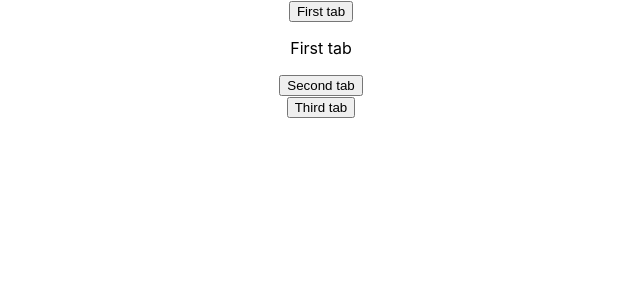
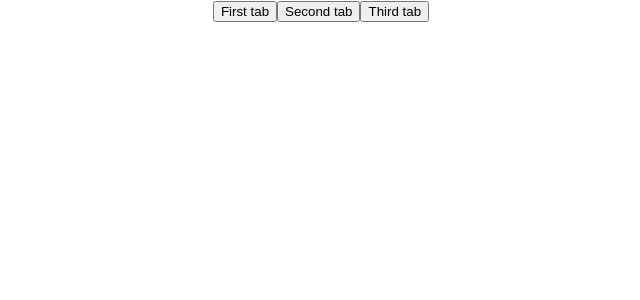
Before and after one commit to caitlin-hamilton/tab-accessible, a React (Create React App) app: page / in a window 1280 px wide. Shown: the top 300 px of the page, without its empty margins (319-959 px from the left). Built offline with nearby package versions, Linux system fonts and the light colour scheme.

Commit message:
working but ugly

```diff
--- a/src/tab.tsx
+++ b/src/tab.tsx
@@ -1,4 +1,4 @@
-import React from 'react'
+import React, { RefObject } from 'react'
 
 interface Props {
     id: string
@@ -6,14 +6,11 @@ interface Props {
     selectedTab: number
     title: string
     handleChange: (index: number) => void
+    tabRef: RefObject<HTMLButtonElement>
 }
-const Tab = ({ id, index, selectedTab, title, handleChange } : Props) => {
+const Tab = ({ id, index, selectedTab, title, handleChange, tabRef } : Props) => {
     return (
-        <div>
-      <button role="tab" onClick={() => handleChange(index)} tabIndex={selectedTab === index ? 0 : -1}>{title}</button>
-      {selectedTab === index &&       <p>{title}</p>}
-
-      </div>
+      <button role="tab" onClick={() => handleChange(index)} tabIndex={selectedTab === index ? 0 : -1} ref ={tabRef}>{title}</button>
     )
   }
 
--- a/src/tabs.tsx
+++ b/src/tabs.tsx
@@ -5,81 +5,67 @@ const Tabs = () => {
     const tabValues = [
        {
             title: "First tab",
-            ref: useRef<HTMLDivElement>(null)
+            ref: useRef<HTMLButtonElement>(null)
           },
        {
             title: "Second tab",
-            ref: useRef<HTMLDivElement>(null)
+            ref: useRef<HTMLButtonElement>(null)
           },
        {
             title: "Third tab",
-            ref: useRef<HTMLDivElement>(null)
+            ref: useRef<HTMLButtonElement>(null)
           },
         ]
 
     const [selectedTab, setSelectedTab] = useState(0)
-    const [focusTab, setFocusTab] = useState(0)
     const handleClick = (index: number) => setSelectedTab(index)
-
-
 
     useEffect(() => {
         const doSomething = (event: KeyboardEvent) => {
-            console.log(event.key)
-            console.log(selectedTab)
             if(event.key === 'ArrowRight' && selectedTab < 2){
-                console.log('right', selectedTab)
-                if(tabValues[1].ref.current !== null){
-                    console.log('right focus')
-                    tabValues[1].ref.current.focus()
-                    setFocusTab(selectedTab + 1)
+                let ref1 = tabValues[selectedTab + 1].ref.current
+                if(ref1 !== null){
+                    ref1.focus()
+                    setSelectedTab(selectedTab + 1)
                 }
             }
             else if(event.key === 'ArrowLeft' && selectedTab > 0){
-                console.log('left', selectedTab)
                 let ref1 = tabValues[selectedTab - 1].ref.current
                 if(ref1){
-                    console.log('left focus')
                     ref1.focus()
-                    setFocusTab(selectedTab - 1)
+                    setSelectedTab(selectedTab - 1)
                 }
-            }
-            else if(event.key === 'Enter'){
-                setSelectedTab(focusTab)
             }
         }
         document.addEventListener('keydown', doSomething)
 
-    }, [tabValues[0].ref.current, tabValues[1].ref.current, tabValues[2].ref.current, focusTab])
+    }, [tabValues[0].ref.current, tabValues[1].ref.current, tabValues[2].ref.current, selectedTab])
     return (
          <div role="tablist">
-             <div ref={tabValues[0].ref}>
             <Tab
                 id="firstTab"
                 index={0}
                 handleChange={handleClick}
                 selectedTab={selectedTab}
                 title={tabValues[0].title}
+                tabRef={tabValues[0].ref}
             />
-           </div>
-           <div ref={tabValues[1].ref}>
            <Tab
              id="secondTab"
              index={1}
              handleChange={handleClick}
              selectedTab={selectedTab}
              title={tabValues[1].title}
+             tabRef={tabValues[1].ref}
            />
-           </div>
-           <div ref={tabValues[2].ref}>
            <Tab
              id="thirdTab"
              index={2}
              handleChange={handleClick}
              selectedTab={selectedTab}
              title={tabValues[2].title}
+             tabRef={tabValues[2].ref}
            />
-           </div>
            </div>
     )
   }
```
